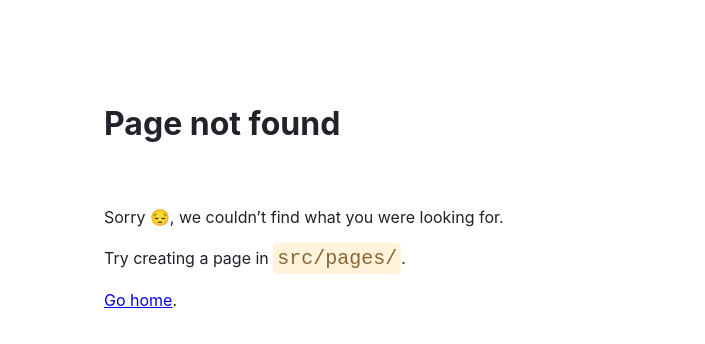
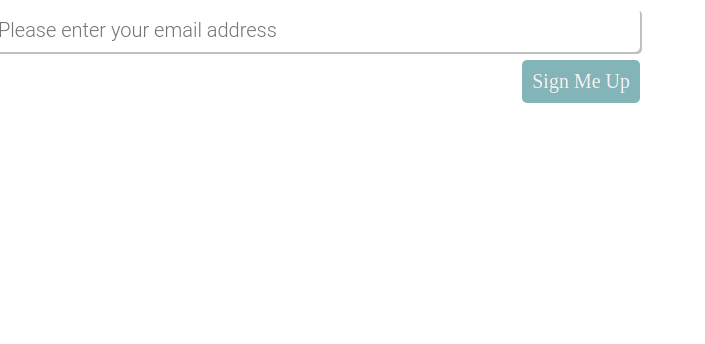
Before and after one commit to wijohnst/nimbus-gatsby, a Gatsby site: page /SignUpForm in a window 1280 px wide. Before the commit this address had no page. Shown: the whole page, without its empty margins (0-705 px from the left). Built offline with nearby package versions, Linux system fonts and the light colour scheme; Gatsby itself is replaced by a stand-in of ours.

```diff
--- /dev/null
+++ b/src/pages/SignUpForm.tsx
@@ -0,0 +1,136 @@
+import React from "react";
+import styled from "styled-components";
+
+const emailRegex =
+  /^(([^<>()[\]\\.,;:\s@\"]+(\.[^<>()[\]\\.,;:\s@\"]+)*)|(\".+\"))@((\[[0-9]{1,3}\.[0-9]{1,3}\.[0-9]{1,3}\.[0-9]{1,3}\])|(([a-zA-Z\-0-9]+\.)+[a-zA-Z]{2,}))$/;
+
+const FormWrapper = styled.div`
+  /* background-color: pink; */
+  display: flex;
+  flex-flow: column nowrap;
+  width: 50%;
+  margin: 0.5em 0 2em 0;
+  position: relative;
+  right: 20px;
+
+  @media (max-width: 500px) {
+    width: 65%;
+    right: 10px;
+  }
+`;
+
+const EmailInput = styled.input`
+  width: 100%;
+  -webkit-appearance: none;
+  outline: none;
+  border: none;
+  padding: 0.5em;
+  border-radius: 5px;
+  box-shadow: 2px 2px rgba(0, 0, 0, 0.25);
+  font-size: 1.25rem;
+  font-family: "Roboto", serif;
+  font-weight: 300;
+
+  @media (max-width: 500px) {
+    font-size: 0.75rem;
+  }
+`;
+
+const ButtonWrapper = styled.div`
+  align-self: flex-end;
+  margin: 0.5em 0 2em 0;
+`;
+
+const SignUpButton = styled.button<{
+  isActive: boolean;
+}>`
+  opacity: ${(props) => (props.isActive ? "100%" : "50%")};
+  border: none;
+  text-decoration: none;
+  padding: 0.5em;
+  border-radius: 5px;
+  box-shadow: ${(props) =>
+    props.isActive ? "2px 2px rgba(0, 0, 0, 0.25)" : "none"};
+  position: relative;
+  left: 20px;
+  background-color: #096b72;
+  color: #f1e3e4;
+  font-family: "Lora", serif;
+  font-weight: 500;
+  font-size: 1.25rem;
+
+  &:hover {
+    cursor: pointer;
+  }
+
+  &:active {
+    box-shadow: none;
+  }
+
+  @media (max-width: 500px) {
+    font-size: 0.75rem;
+    left: 13px;
+  }
+`;
+
+const ErrorMessage = styled.span`
+  color: darkred;
+  font-family: "Roboto", sans-serif;
+  margin: 0.25rem 0 0 0.25rem;
+`;
+
+const SignUpForm = () => {
+  const [emailValue, setEmailValue] = React.useState<string>();
+  const [isSubmitActive, setIsSubmitActive] = React.useState<boolean>(false);
+  const [emailHasError, setEmailHasError] = React.useState<boolean>(false);
+
+  const handleChange = (event: React.ChangeEvent<HTMLInputElement>): void => {
+    if (event.target.value === "") {
+      setIsSubmitActive(false);
+      setEmailHasError(false);
+    }
+
+    setEmailValue(event.target.value);
+  };
+
+  React.useEffect(() => {
+    if (emailValue && emailValue !== "") {
+      setIsSubmitActive(true);
+    }
+  }, [emailValue]);
+
+  const handleEmailSubmit = (): void => {
+    if (isSubmitActive && emailValue) {
+      const isEmailValid: boolean = emailRegex.test(emailValue);
+      if (isEmailValid) {
+        setEmailHasError(false);
+        console.log(`Valid email: ${emailValue}`);
+      } else {
+        setEmailHasError(true);
+      }
+    }
+  };
+
+  return (
+    <FormWrapper>
+      <EmailInput
+        type="email"
+        placeholder="Please enter your email address"
+        onChange={(event) => handleChange(event)}
+      />
+      {emailHasError && (
+        <ErrorMessage>Please enter a valid email address.</ErrorMessage>
+      )}
+      <ButtonWrapper>
+        <SignUpButton
+          isActive={isSubmitActive}
+          onClick={() => handleEmailSubmit()}
+        >
+          Sign Me Up
+        </SignUpButton>
+      </ButtonWrapper>
+    </FormWrapper>
+  );
+};
+
+export default SignUpForm;
```
Also changed, not shown: src/pages/index.tsx (+7 -4 lines).
